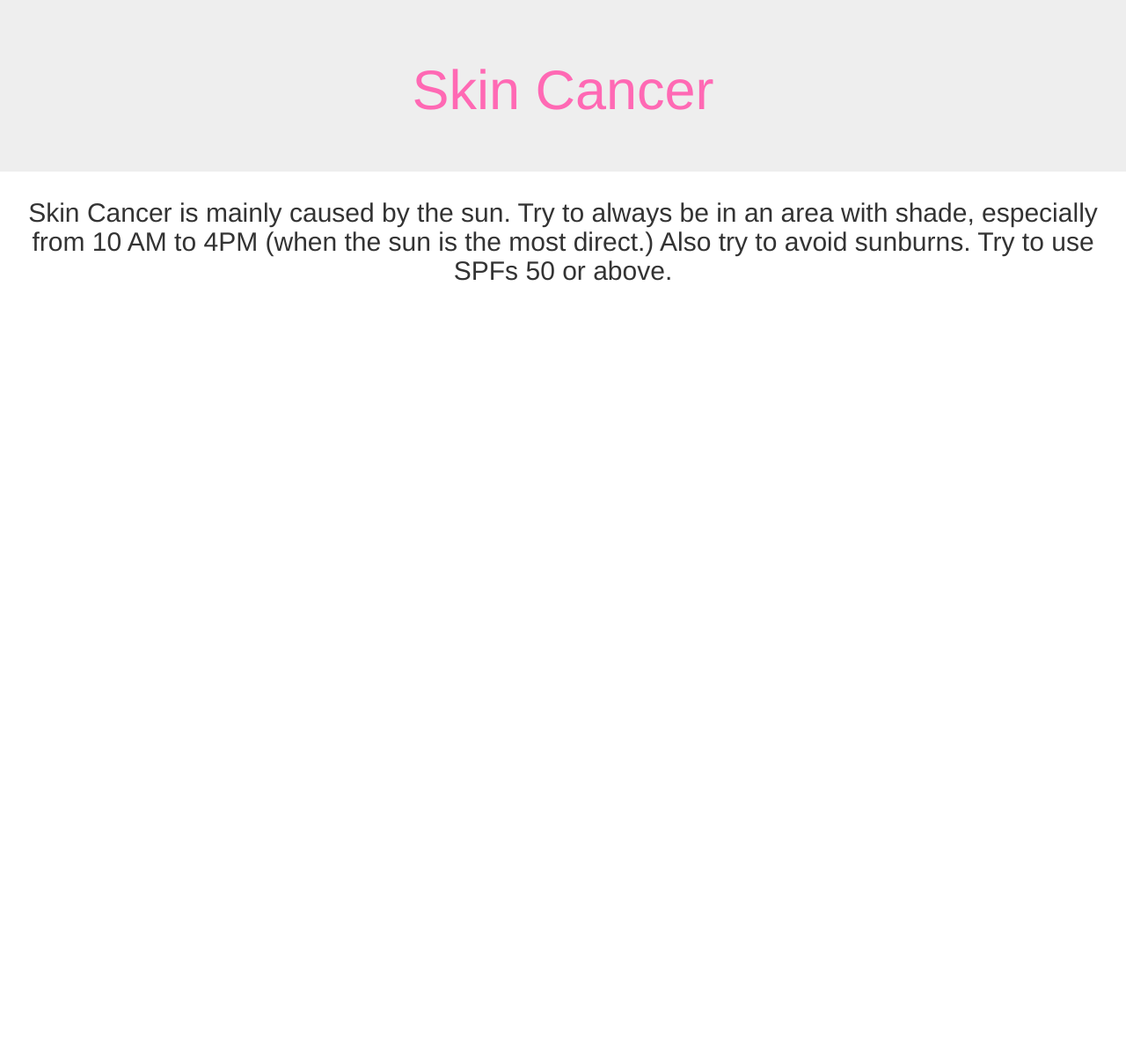
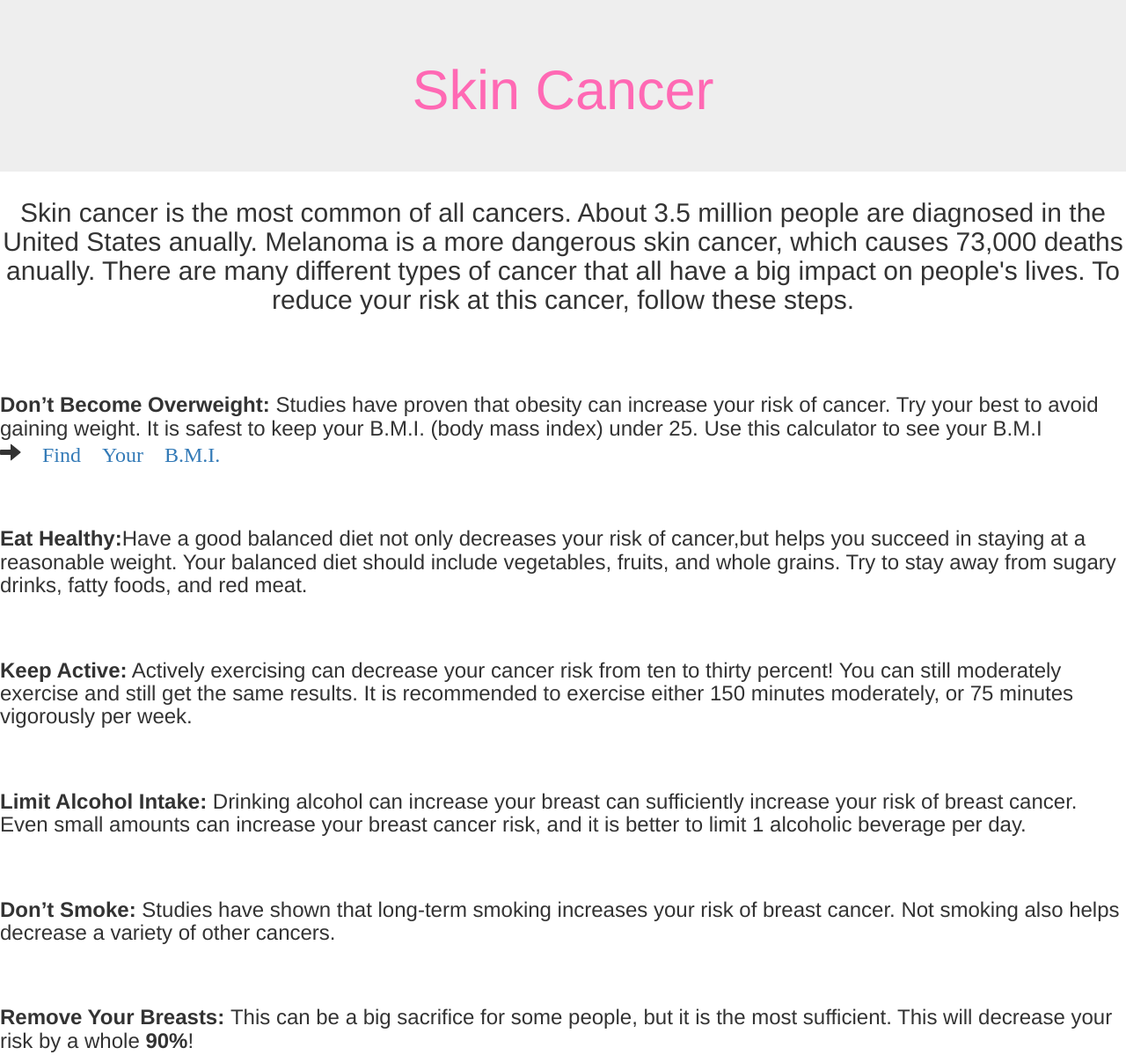
Before and after one commit to StopCancer/skincancer, a plain HTML site: page index.html in a window 1280 px wide. Shown: the whole page at 88% size. Before the commit the page ends 800 px from the top, so only its background shows below. Drawn offline with nearby package versions, Linux system fonts and the light colour scheme.

Commit message:
Update index.html

```diff
--- a/index.html
+++ b/index.html
@@ -15,13 +15,35 @@
   <h1><center><font color=hotpink>Skin Cancer</font></center></h1>
 </div>
 
- <p>
-  <h2><center>
-  Skin Cancer is mainly caused by the sun. Try to always
-  be in an area with shade, especially from 10 AM to 4PM (when
-  the sun is the most direct.) Also try to avoid sunburns. Try to use SPFs 50 or above.
-</h2></center>
-</p>
+
+<p><h2><center>Skin cancer is the most common of all cancers. About 3.5 million people are diagnosed in the United States anually.
+Melanoma is a more dangerous skin cancer, which causes 73,000 deaths anually. There are many different types of cancer that all have a
+big impact on people's lives. To reduce your risk at this cancer, follow these steps.
+  </center> </h2> <br><br><br></p>
+
+<p><h3><b>Don’t Become Overweight:</b> Studies have proven that obesity can increase your risk of cancer.
+Try your best to avoid gaining weight. It is safest to keep your B.M.I. (body mass index) under 25. Use this
+calculator to see your B.M.I <span class="glyphicon glyphicon-arrow-right" aria-hidden="true">
+  <a href="http://www.nhlbi.nih.gov/health/educational/lose_wt/BMI/bmicalc.htm">Find Your B.M.I.</a></h3></p><br><br>
+
+  <p><h3><b>Eat Healthy:</b>Have a good balanced diet not only decreases your risk of cancer,but helps you succeed
+  in staying at a reasonable weight. Your balanced diet should include vegetables, fruits, and whole grains.
+  Try to stay away from sugary drinks, fatty foods, and red meat.</p></h3><br><br>
+
+  <p><h3></p><b>Keep Active:</b> Actively exercising can decrease your cancer risk from ten to thirty percent! You can still
+  moderately exercise and still get the same results. It is recommended to exercise either 150 minutes moderately,
+  or 75 minutes vigorously per week.</p></h3><br><br>
+
+ <p><h3><b>Limit Alcohol Intake:</b> Drinking  alcohol can increase your  breast can sufficiently increase your risk of
+  breast cancer. Even small amounts can increase your breast cancer risk, and it is better to limit 1 alcoholic
+  beverage per day.</p></h3><br><br>
+
+  <p><h3><b>Don’t Smoke:</b> Studies have shown that long-term smoking increases your risk of breast cancer. Not smoking also
+  helps decrease a variety of other cancers.</p></h3><br><br>
+
+  <p><h3><b>Remove Your Breasts: </b> This can be a big sacrifice for some people, but it is the most sufficient. This will
+  decrease your risk by a whole <b>90%</b>!</p></h3><br><br>
+
 
 
    <!-- jQuery (necessary for Bootstrap's JavaScript plugins) -->
```
